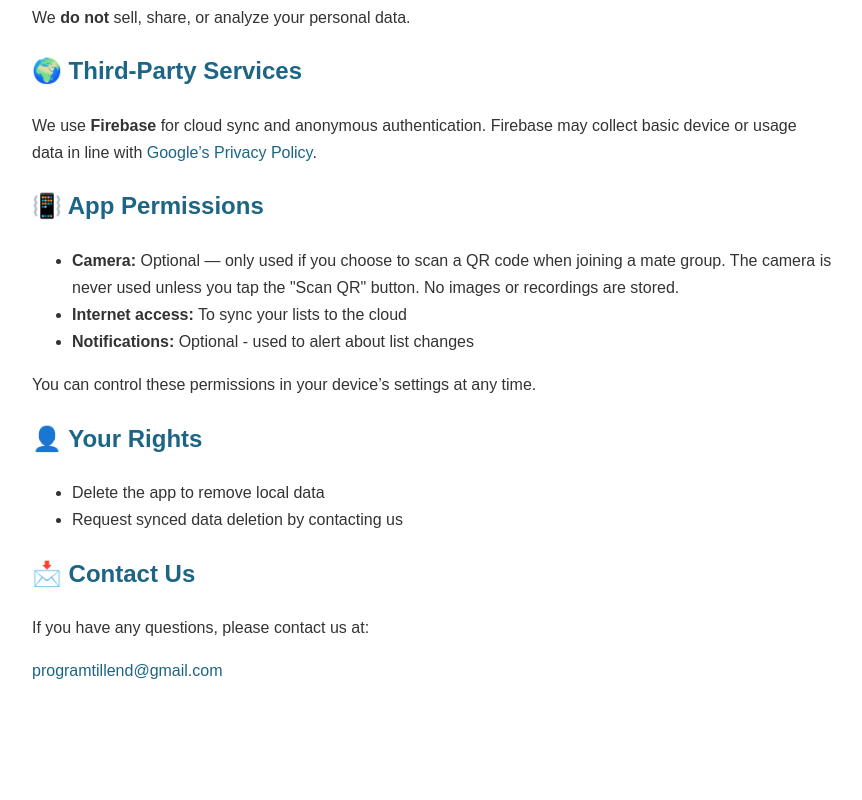
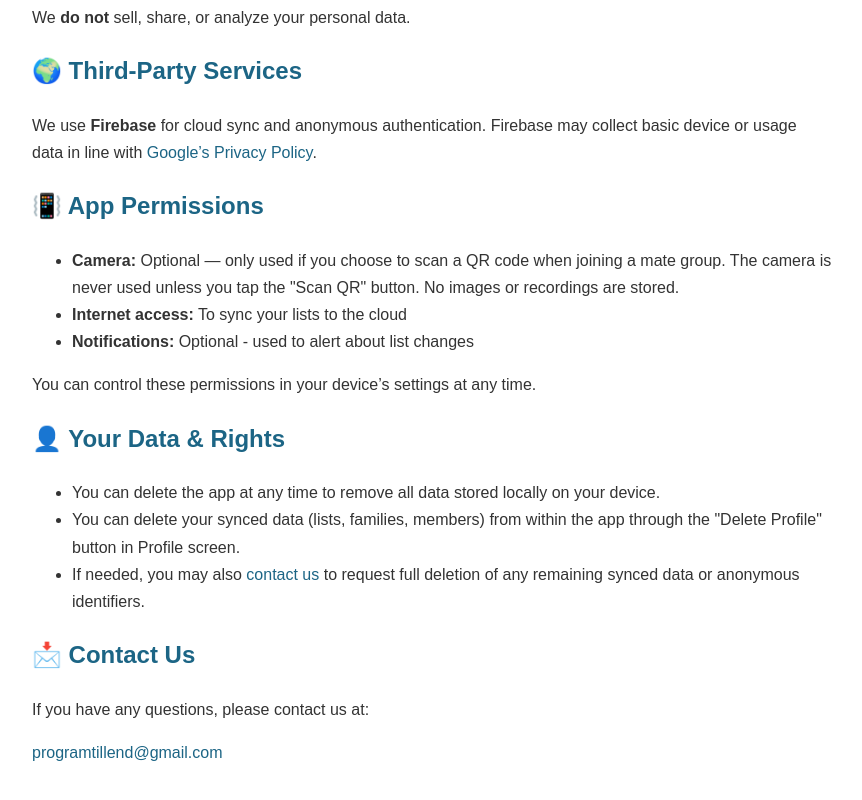
Before and after one commit to PROg202/listmates-privary-policy, a plain HTML site: page index.html in a window 1280 px wide. Shown: the part 618-1418 px from the top of the page, without its empty margins (208-1070 px from the left). Before the commit the page ends 1351 px from the top, so only its background shows below. Drawn offline with Linux system fonts and the light colour scheme.

Commit message:
Update index.html

```diff
--- a/index.html
+++ b/index.html
@@ -69,11 +69,13 @@
   </ul>
   <p>You can control these permissions in your device’s settings at any time.</p>
 
-  <h2>👤 Your Rights</h2>
-  <ul>
-    <li>Delete the app to remove local data</li>
-    <li>Request synced data deletion by contacting us</li>
-  </ul>
+  <h2>👤 Your Data & Rights</h2>
+<ul>
+  <li>You can delete the app at any time to remove all data stored locally on your device.</li>
+  <li>You can delete your synced data (lists, families, members) from within the app through the "Delete Profile" button in Profile screen.</li>
+  <li>If needed, you may also <a href="mailto:programtillend@gmail.com">contact us</a> to request full deletion of any remaining synced data or anonymous identifiers.</li>
+</ul>
+
 
   <h2>📩 Contact Us</h2>
   <p>If you have any questions, please contact us at:</p>
```
